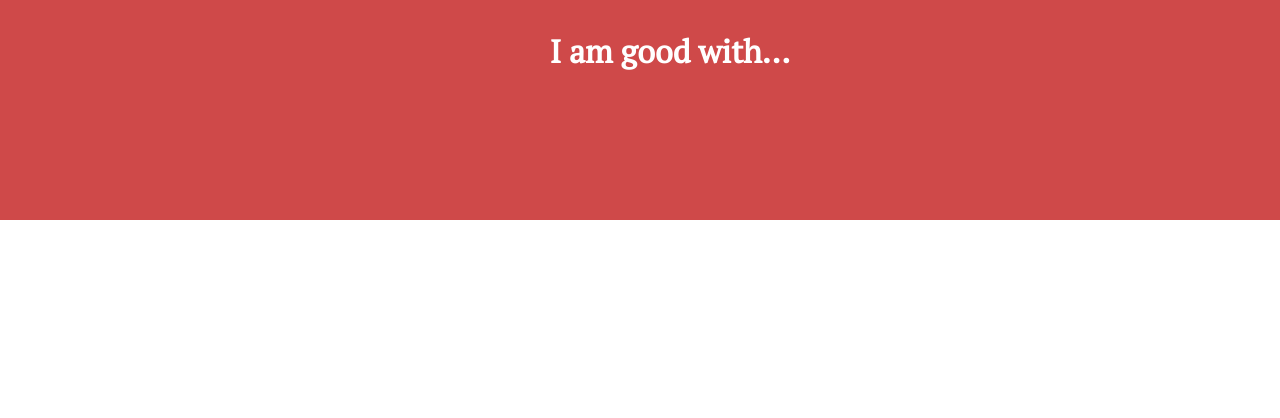
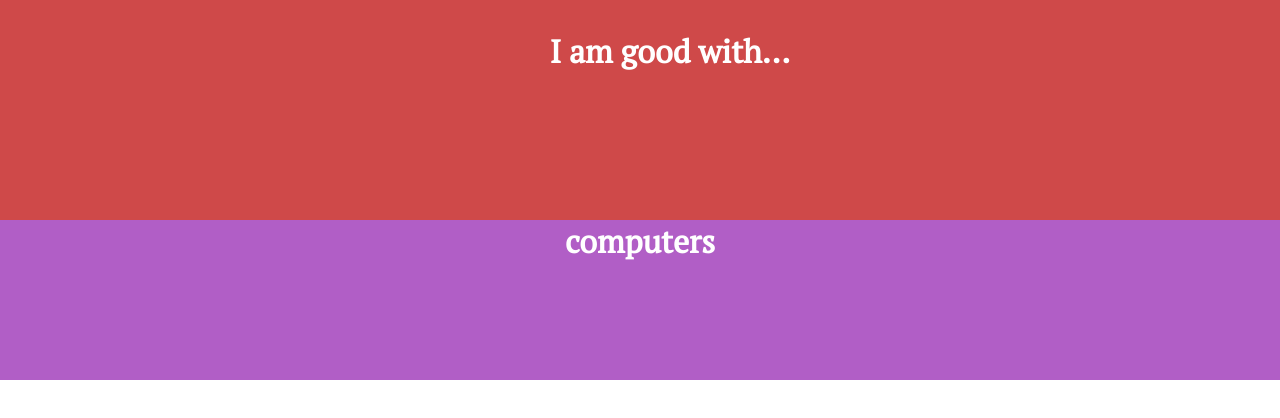
Before and after one commit to allensam/allensam.github.io, a plain HTML site: page index.html in a window 1280 px wide. Shown: the top 418 px of the page. Drawn offline with Linux system fonts and the light colour scheme.

Commit message:
next section

```diff
--- a/styles.css
+++ b/styles.css
@@ -20,3 +20,9 @@ html, body {
   text-align: center;
   padding: 30px;
 }
+
+.computers {
+  height: 20%;
+  width: 100%;
+  background-color: rgb(177, 94, 198);
+}
```
